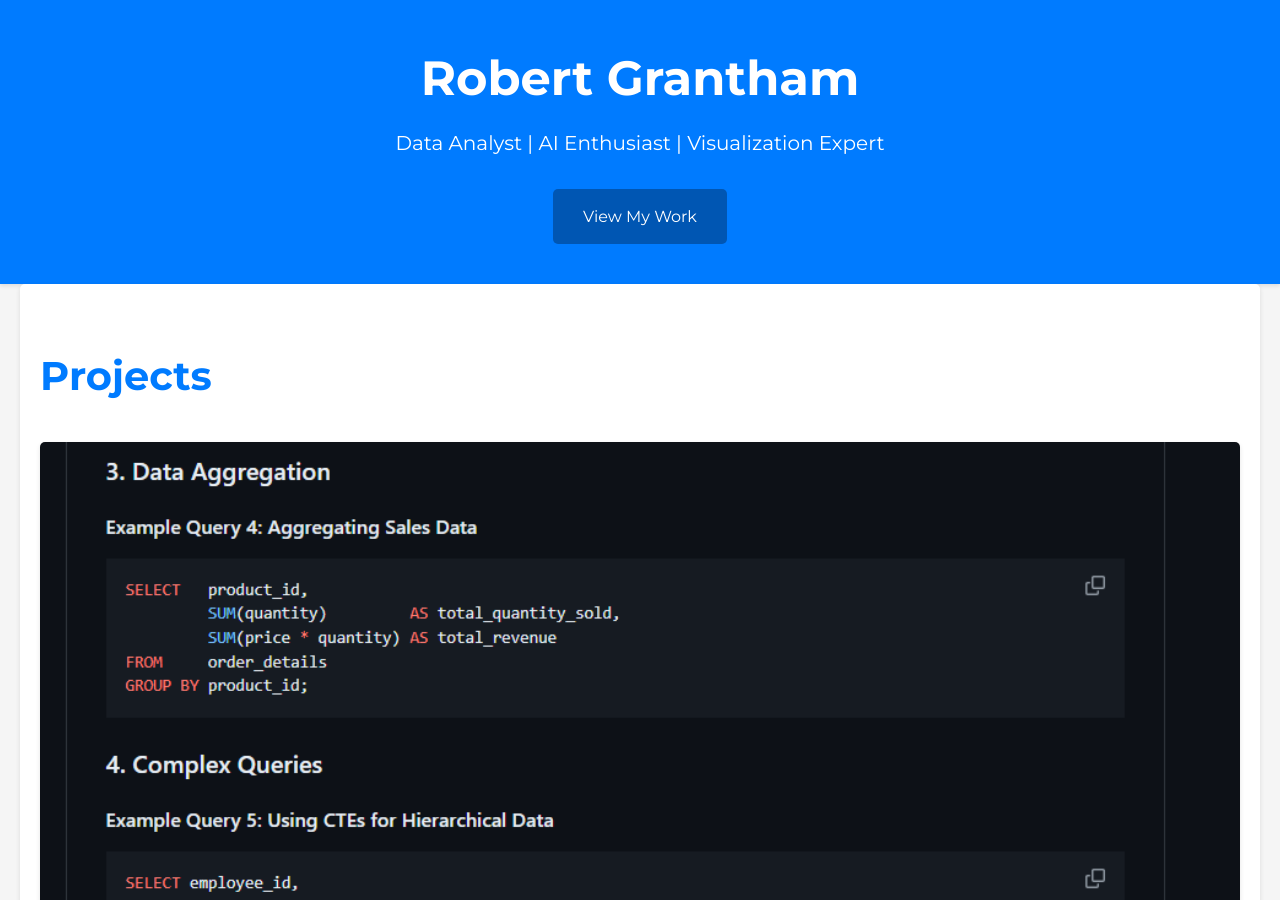
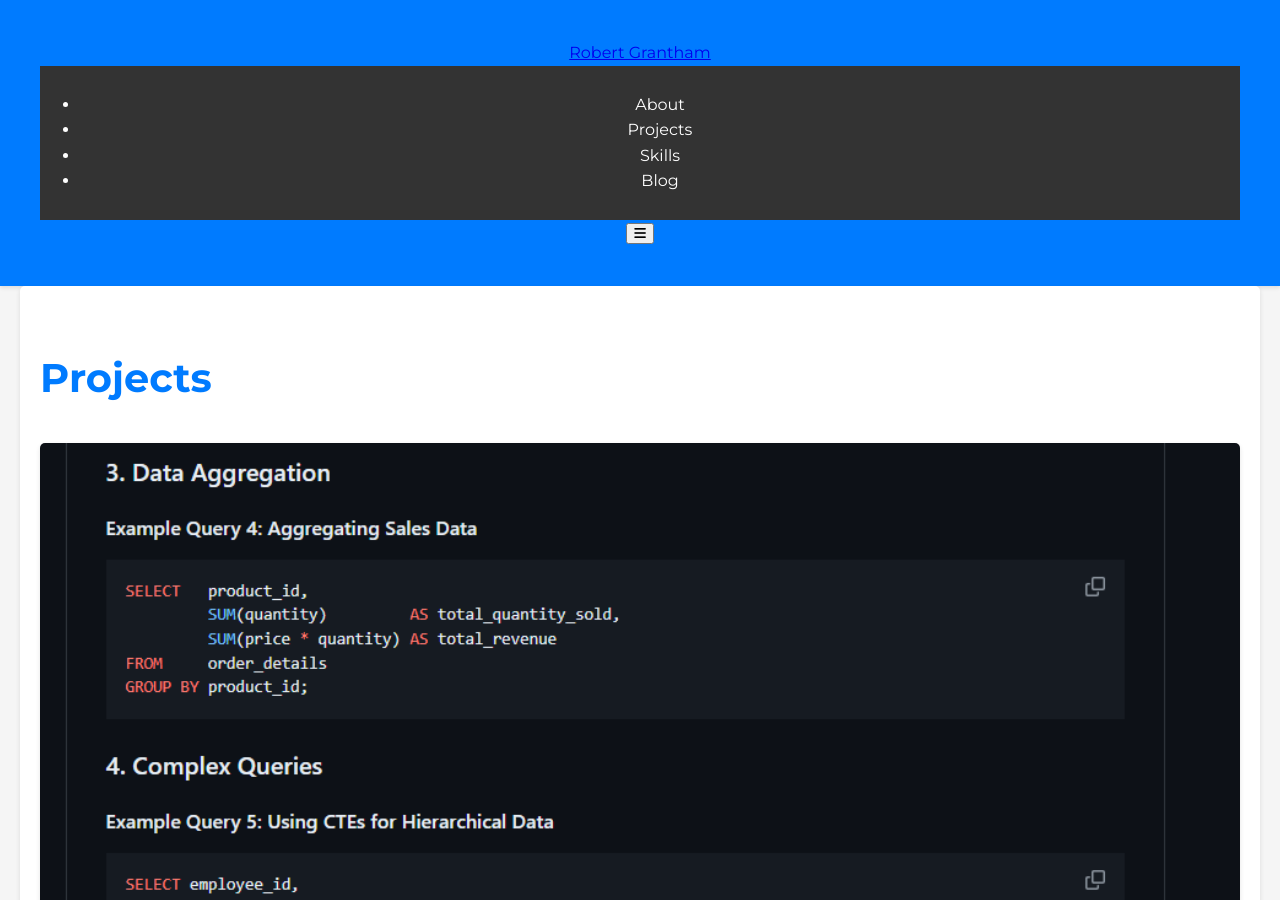
Before and after one commit to rgrantham82/rgrantham82.github.io, a Jekyll site: the page built from index.html, in a window 1280 px wide and 900 px high. Built offline with Jekyll 4.4.1, drawn with Linux system fonts in a browser that asks for light colours.

Commit message:
Update header.html

```diff
--- a/_includes/header.html
+++ b/_includes/header.html
@@ -1,8 +1,16 @@
-
-    <header>
-        <div class="container">
-            <h1>Robert Grantham</h1>
-            <p>Data Analyst | AI Enthusiast | Visualization Expert</p>
-            <a href="#projects" class="btn">View My Work</a>
+<header>
+    <div class="container">
+        <div class="navbar">
+            <a href="/" class="logo">Robert Grantham</a>
+            <nav>
+                <ul>
+                    <li><a href="#about">About</a></li>
+                    <li><a href="#projects">Projects</a></li>
+                    <li><a href="#skills">Skills</a></li>
+                    <li><a href="#blog">Blog</a></li>
+                </ul>
+            </nav>
+            <button class="navbar-toggle"><i class="fas fa-bars"></i></button>
         </div>
-    </header>
+    </div>
+</header>
```
